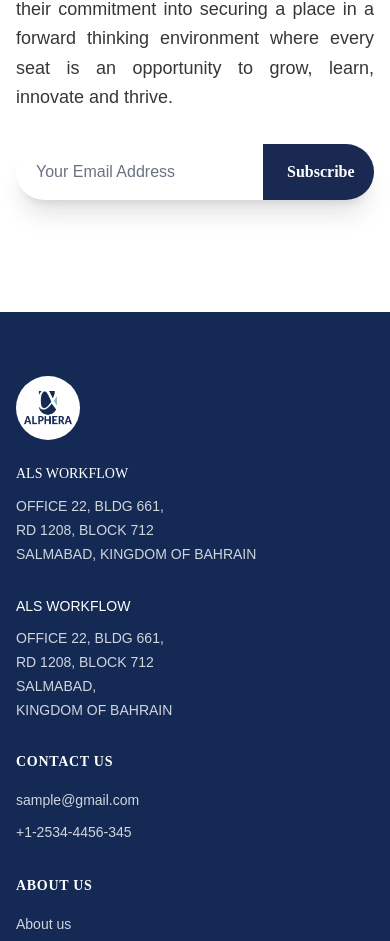
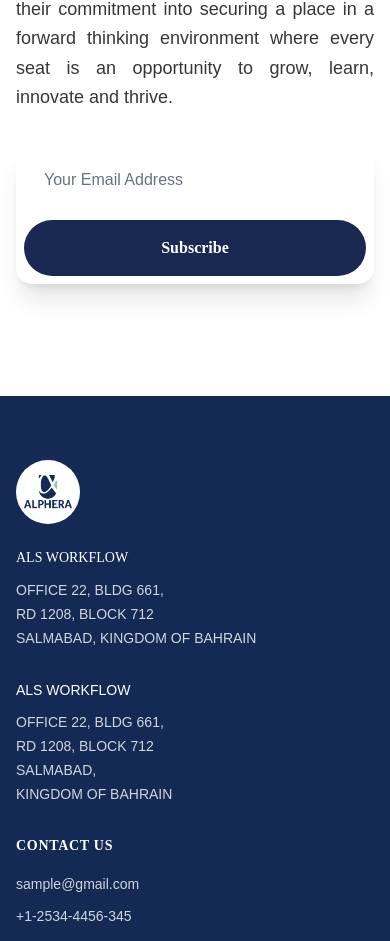
Before and after one commit to Alpha-Learning/uts, a Next.js app: page / in a window 390 px wide. Shown: the part 3095-4036 px from the top of the page. Built offline with nearby package versions, Linux system fonts and the light colour scheme; no server answers.

Commit message:
subscribe buton

```diff
--- a/app/components/landing/ThirdSection.tsx
+++ b/app/components/landing/ThirdSection.tsx
@@ -56,7 +56,7 @@ At Alphera Academy, our waiting list is not just a line, it is a pathway into ou
               viewport={{ once: true, amount: 0.2 }}
               transition={{ duration: 0.5, delay: 0.2 }}
             >
-              <div className="flex items-stretch rounded-full bg-white overflow-hidden shadow-xl">
+              <div className="flex flex-col sm:flex-row items-stretch bg-white shadow-xl rounded-2xl sm:rounded-full sm:overflow-hidden gap-3 sm:gap-0 p-2 sm:p-0">
                 <div className="hidden sm:flex items-center pl-5 pr-3 rotate-320 text-gray-400">
                   <svg xmlns="http://www.w3.org/2000/svg" viewBox="0 0 24 24" fill="currentColor" className="w-5 h-5">
                     <path d="M1.5 4.5l21 7.5-21 7.5 6-7.5-6-7.5zm6 7.5l15 0-15 0zm0 0l-3 6 3-6z" />
@@ -67,13 +67,13 @@ At Alphera Academy, our waiting list is not just a line, it is a pathway into ou
                   value={email}
                   onChange={(e) => setEmail(e.target.value)}
                   placeholder="Your Email Address"
-                  className="flex-1 px-5 py-4 text-gray-900 placeholder-gray-500 focus:outline-none"
+                  className="flex-1 px-5 py-4 text-gray-900 placeholder-gray-500 focus:outline-none rounded-full sm:rounded-none"
                   style={{ fontFamily: 'Jost, sans-serif' }}
                   required
                 />
                 <button
                   type="submit"
-                  className="px-6 sm:px-8 bg-[#192951] text-white font-semibold whitespace-nowrap"
+                  className="w-full sm:w-auto px-6 sm:px-8 py-4 bg-[#192951] text-white font-semibold rounded-full sm:rounded-none whitespace-nowrap"
                   style={{ fontFamily: 'LeBeauneNew, serif' }}
                 >
                   Subscribe
--- a/app/globals.css
+++ b/app/globals.css
@@ -27,10 +27,12 @@ body {
 
 /* Global font utility for navigation links */
 .nav-link {
-  font-family: "Jost", sans-serif;
-  font-weight: 500;
+  font-weight: 300;
   font-size: 16px;
   letter-spacing: 0px;
+    font-family: "Jost", sans-serif;
+    font-optical-sizing: auto;
+    font-style: normal;
 }
 
 /* Smooth scrolling with reduced motion fallback */
```
